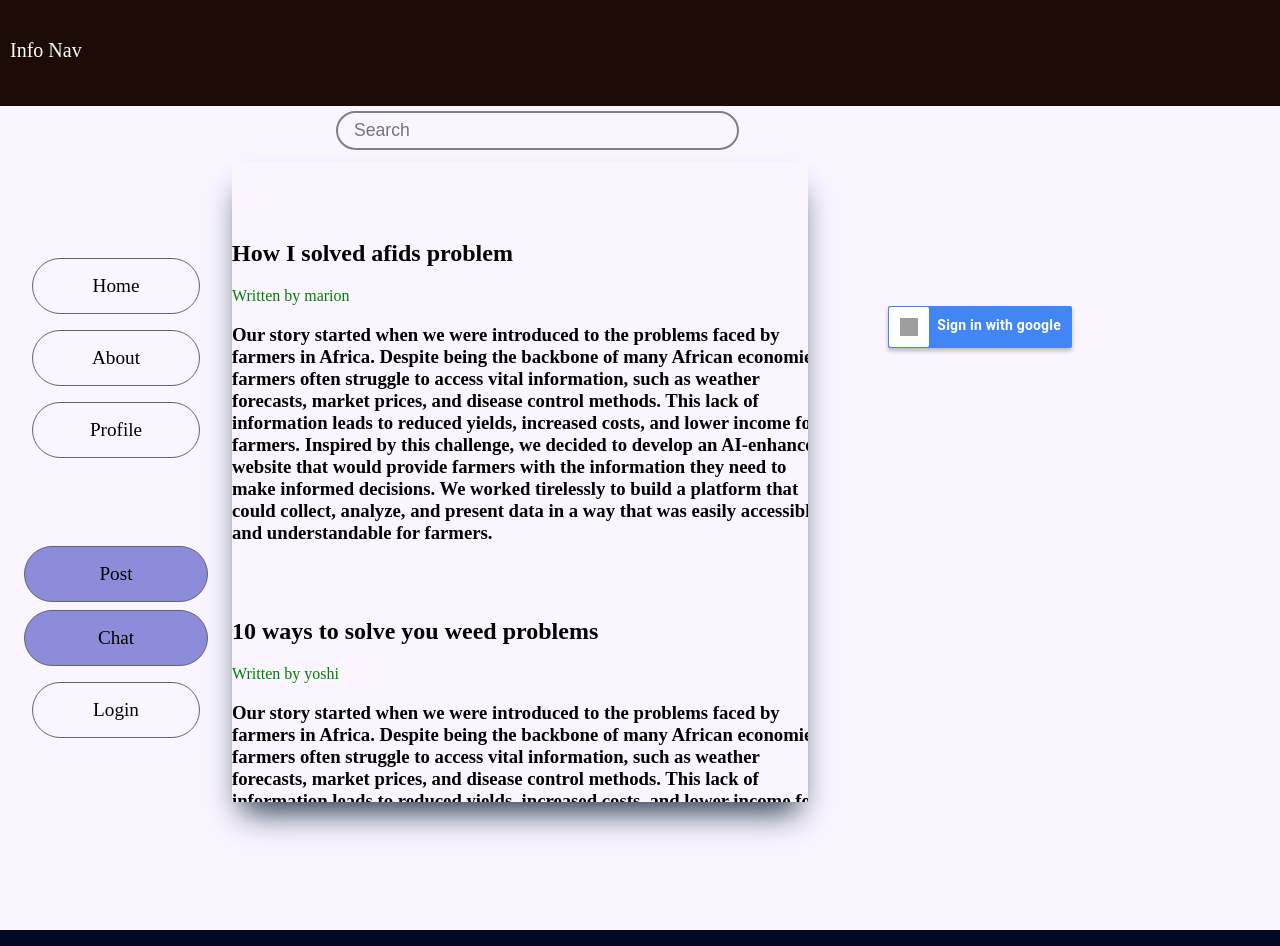
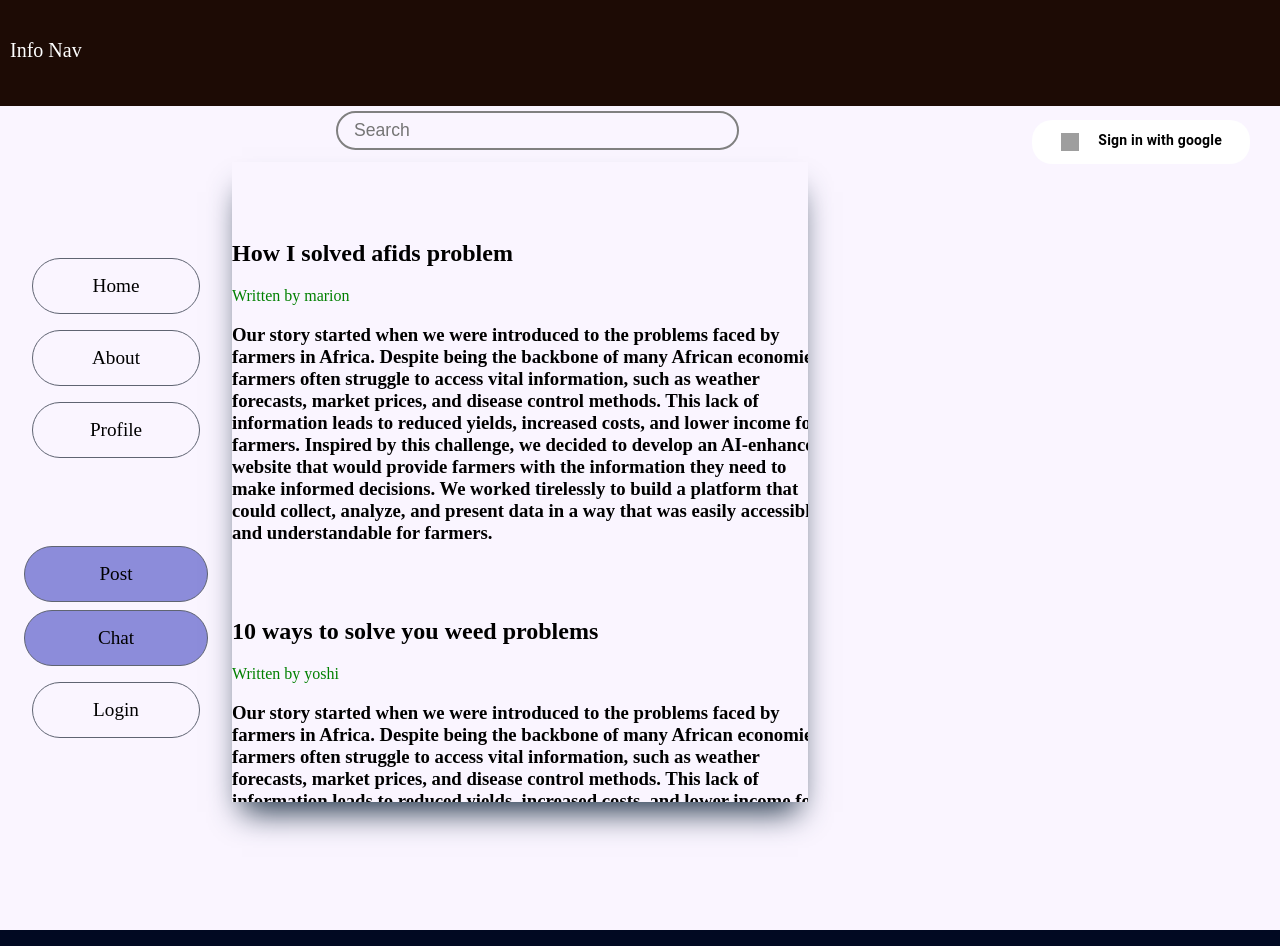
Before and after one commit to MasikaII/InfoNav, a React (Create React App) app in the folder client/: page / in a window 1280 px wide. Built offline with nearby package versions, Linux system fonts and the light colour scheme; grey boxes are pictures that could not be loaded.

Commit message:
front-end

```diff
--- a/client/src/App.js
+++ b/client/src/App.js
@@ -11,13 +11,13 @@ import Profile from './components/Profile';
 import { AuthProvider } from './components/auth';
 import Header from './components/common/header/Header';
 import Navbar from './components/common/header/navbar/Navbar';
+import GoogleAuth from './components/GoogleAuth';
 
 
 function App() {
     return (
         <>
         <Header />
-        <AuthProvider>
             <BrowserRouter>
                 <Routes>
                     <Route path="/" element={<LandingPage />} />
@@ -28,7 +28,6 @@ function App() {
                     <Route path="/about" element={<About />} />
                 </Routes>
             </BrowserRouter>
-            </AuthProvider>
         </>
     );
 }
--- a/client/src/components/GoogleAuth.jsx
+++ b/client/src/components/GoogleAuth.jsx
@@ -2,14 +2,25 @@ import React from 'react'
 
 function GoogleAuth() {
   return (
-//    <div>
-  <div className="google-btn">
-    <div className="google-icon-wrapper">
+   <div style={{ boxsizing: 'border-box',
+    position: 'absolute',
+    border: '1px solid rgba(255, 255, 255, 0.2)',
+    borderRadius: '20px',
+    padding: '0 1rem',
+    borderradius: '20px',
+    top: '120px',
+    right: '30px',
+    backgroundColor: '#fff',
+    // width: '10px',
+
+   }}>
+  <div className="google-btn" >
+    <div className="google-icon-wrapper" >
       <img className="google-icon" src="https://upload.wikimedia.org/wikipedia/commons/5/53/Google_%22G%22_Logo.svg" />
     </div>
     <p className="btn-text"><b>Sign in with google</b></p>
   </div>
-// </div>
+  </div>
 
   )
 }
--- a/client/src/index.css
+++ b/client/src/index.css
@@ -73,9 +73,9 @@ font-weight: bold;
 .google-btn {
 	 width: 184px;
 	 height: 42px;
-	 background-color: #4285f4;
+	 background-color:#fff;
 	 border-radius: 2px;
-	 box-shadow: 0 3px 4px 0 rgba(0, 0, 0, .25);
+	 /* box-shadow: 0 3px 4px 0 rgba(0, 0, 0, .25); */
    /* margin-top: 15rem; */
 }
  .google-btn .google-icon-wrapper {
@@ -97,7 +97,7 @@ font-weight: bold;
  .google-btn .btn-text {
 	 float: right;
 	 margin: 11px 11px 0 0;
-	 color: #fff;
+	 color: #000;
 	 font-size: 14px;
 	 letter-spacing: 0.2px;
 	 font-family: "Roboto";
```
